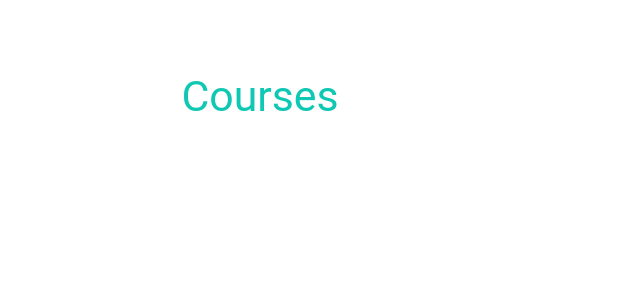
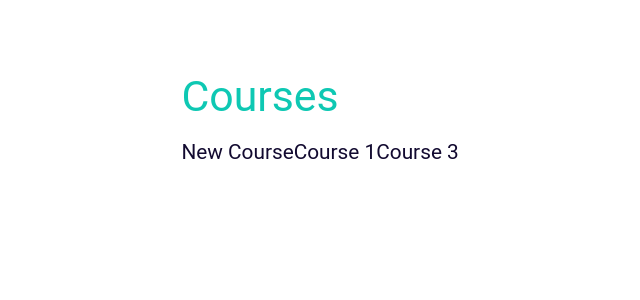
Before and after one commit to WilliamBarela/zentzu, a React (Create React App) app: page /courses in a window 1280 px wide. Shown: the top 300 px of the page, without its empty margins (0-640 px from the left). Built offline with nearby package versions, Linux system fonts and the light colour scheme.

Commit message:
create Courses and PersonCourses components N.B.: React Router Dom Hooks useRouteMatch and useParams require that one use a functional component. They will not work with a react class component.

```diff
--- /dev/null
+++ b/src/components/Courses.js
@@ -0,0 +1,43 @@
+import React from 'react';
+import {
+  BrowserRouter as Router,
+  Switch,
+  Route,
+  Link,
+  useRouteMatch,
+} from "react-router-dom";
+
+//FIXME: make me a component with a form to create a course
+const CoursesNew = () => <h1>Form to Create New Course</h1>;
+
+//FIXME: make me a component which lists all courses
+//use useParams to allow for saveable urls of a course
+const CoursesIndex = ({match}) => {
+  return(
+    <>
+      <h1>Courses</h1>
+      <Link to={`${match.url}/new`}>New Course</Link>
+      <Link to={`${match.url}/1`}>Course 1</Link>
+      <Link to={`${match.url}/3`}>Course 3</Link>
+    </>
+  )
+};
+
+export default function Courses() {
+  let match = useRouteMatch();
+
+  return (
+    <Router>
+      <Switch>
+        <Route path={`${match.path}/new`}>
+          <CoursesNew />
+        </Route>
+        <Route path={`${match.path}/:courseId`}>
+        </Route>
+        <Route path={`${match.path}`}>
+          <CoursesIndex match={match} />
+        </Route>
+      </Switch>
+    </Router>
+  )
+}
--- /dev/null
+++ b/src/components/PersonCourses.js
@@ -0,0 +1,9 @@
+import React, { Component } from 'react';
+
+export default class PersonCourses extends Component {
+  render () {
+    return (
+      <h1>Your Courses</h1>
+    )
+  }
+}
```
Also changed, not shown: src/App.js (+3 -5 lines).
